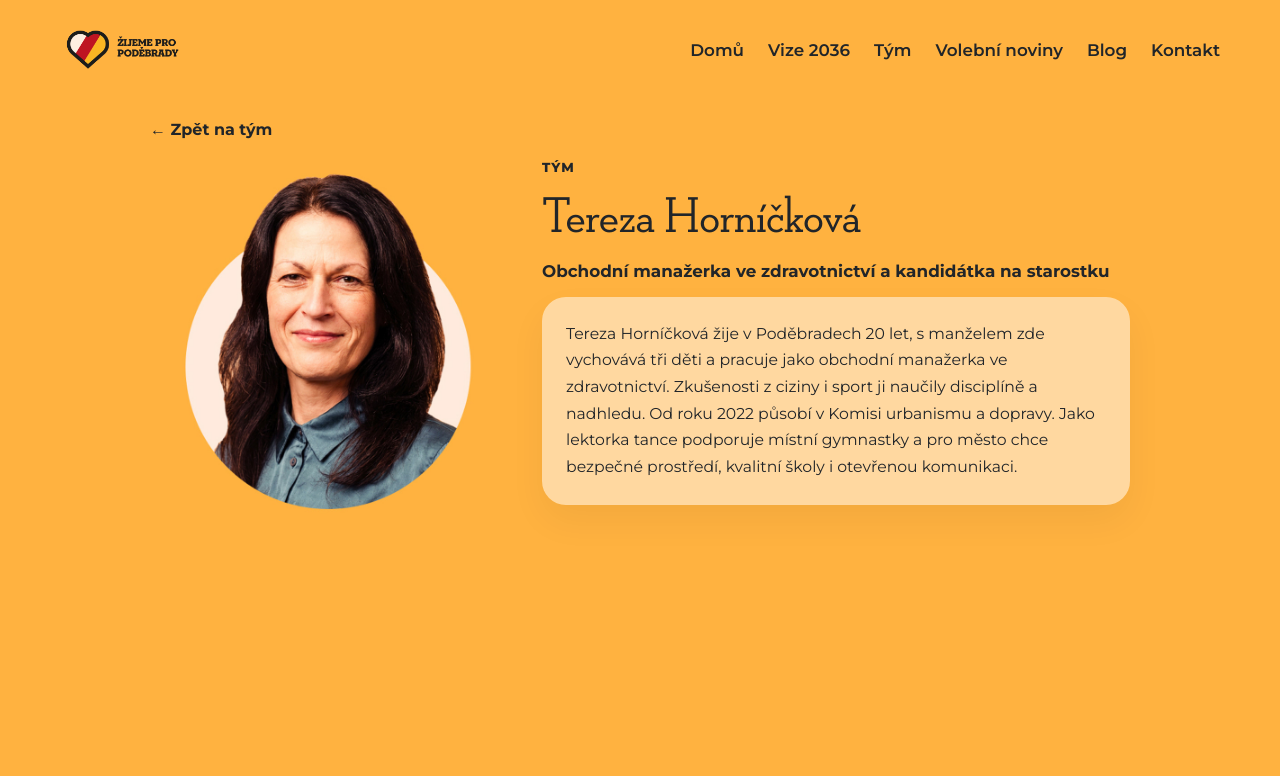
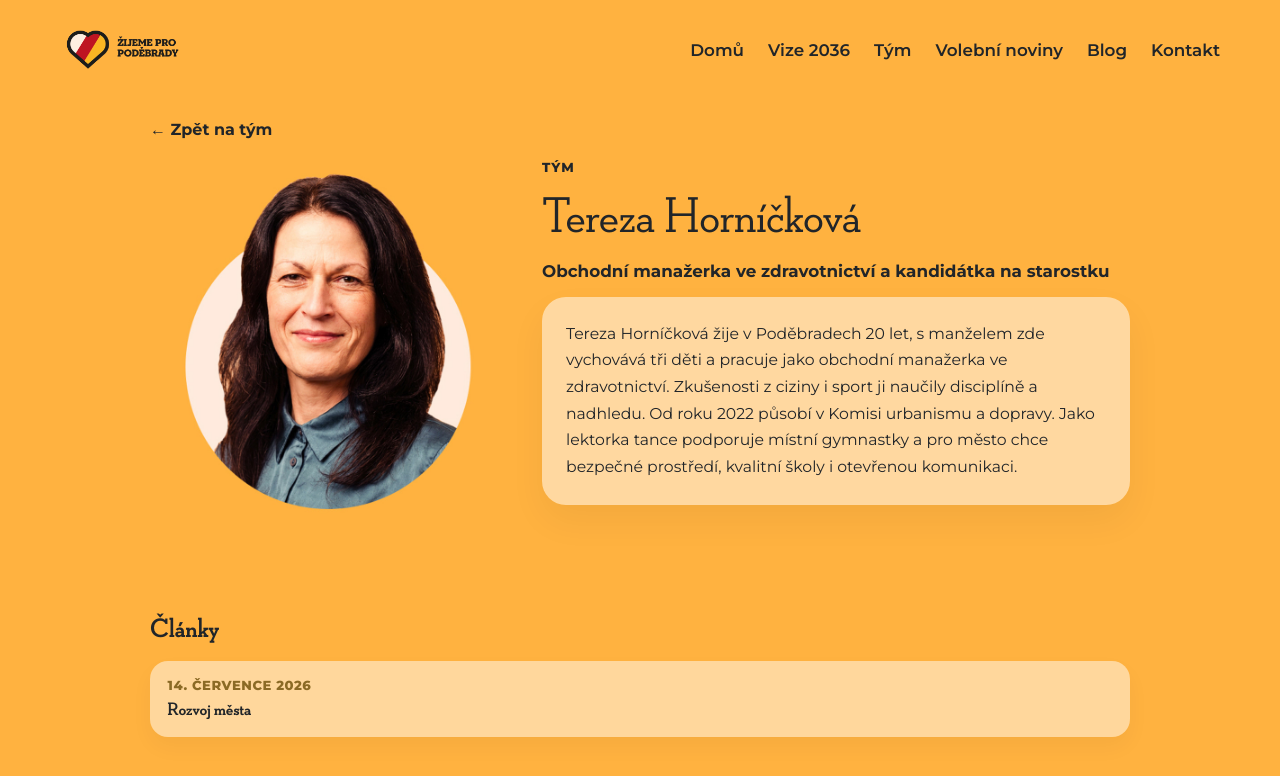
Before and after one commit to muzikp/www.zijemepropodebrady.cz, a SvelteKit app: page /tym/tereza-hornickova in a window 1280 px wide. Shown: the top 776 px of the page. Built offline with nearby package versions, Linux system fonts and the light colour scheme.

Commit message:
Add profile article lists and update sitemap

```diff
--- a/src/routes/tym/[osoba]/+page.js
+++ b/src/routes/tym/[osoba]/+page.js
@@ -1,4 +1,5 @@
 import { error } from '@sveltejs/kit';
+import blogPosts from '$lib/data/blog.json';
 import { findTeamMemberBySlug, sortedTeamMembers } from '$lib/team';
 
 export const prerender = true;
@@ -14,5 +15,9 @@ export function load({ params }) {
 		throw error(404, 'Osoba nenalezena');
 	}
 
-	return { member };
+	const posts = [...blogPosts]
+		.filter((post) => post.author === member.path)
+		.sort((left, right) => new Date(right.publishedAt) - new Date(left.publishedAt));
+
+	return { member, posts };
 }
--- a/src/routes/tym/[osoba]/+page.svelte
+++ b/src/routes/tym/[osoba]/+page.svelte
@@ -34,6 +34,26 @@
 				</div>
 			</div>
 		</article>
+
+		{#if data.posts?.length}
+			<section class="articles-section">
+				<h2>Články</h2>
+				<div class="articles-list">
+					{#each data.posts as post}
+						<article class="article-item">
+							<p class="article-date">{new Intl.DateTimeFormat('cs-CZ', {
+								day: 'numeric',
+								month: 'long',
+								year: 'numeric'
+							}).format(new Date(post.publishedAt))}</p>
+							<h3>
+								<a href="{base}/blog/{post.id}">{post.title}</a>
+							</h3>
+						</article>
+					{/each}
+				</div>
+			</section>
+		{/if}
 	</div>
 </section>
 
@@ -141,6 +161,56 @@
 		margin: 0.2rem 0;
 	}
 
+	.articles-section {
+		display: grid;
+		gap: 1rem;
+		margin-top: 2.25rem;
+	}
+
+	.articles-section h2 {
+		margin: 0;
+		font-family: 'Neutraface Slab Display', 'Montserrat', sans-serif;
+		font-size: 1.7rem;
+		line-height: 1.1;
+	}
+
+	.articles-list {
+		display: grid;
+		gap: 0.9rem;
+	}
+
+	.article-item {
+		padding: 1rem 1.1rem;
+		border-radius: 18px;
+		background: rgba(255, 255, 255, 0.48);
+		box-shadow: 0 10px 22px rgba(0, 0, 0, 0.04);
+	}
+
+	.article-date {
+		margin: 0 0 0.35rem;
+		font-size: 0.82rem;
+		font-weight: 800;
+		letter-spacing: 0.04em;
+		text-transform: uppercase;
+		color: #8b6a25;
+	}
+
+	.article-item h3 {
+		margin: 0;
+		font-family: 'Neutraface Slab Display', 'Montserrat', sans-serif;
+		font-size: 1.15rem;
+		line-height: 1.2;
+	}
+
+	.article-item a {
+		color: inherit;
+		text-decoration: none;
+	}
+
+	.article-item a:hover {
+		color: #be1522;
+	}
+
 	@media (max-width: 768px) {
 		.container {
 			padding: 0 20px;
```
Also changed, not shown: src/routes/blog/+page.svelte (+11 -1 lines), 1 other file (tests, documents, lock files or other folders).
